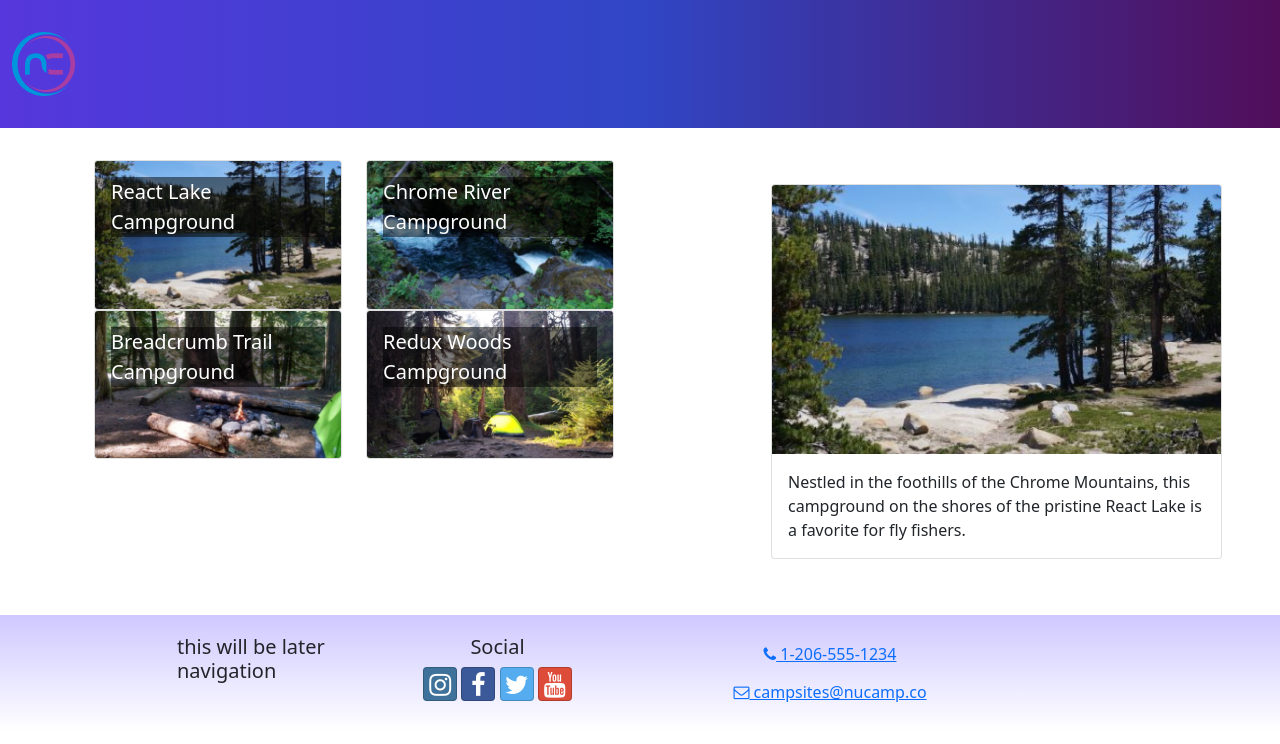
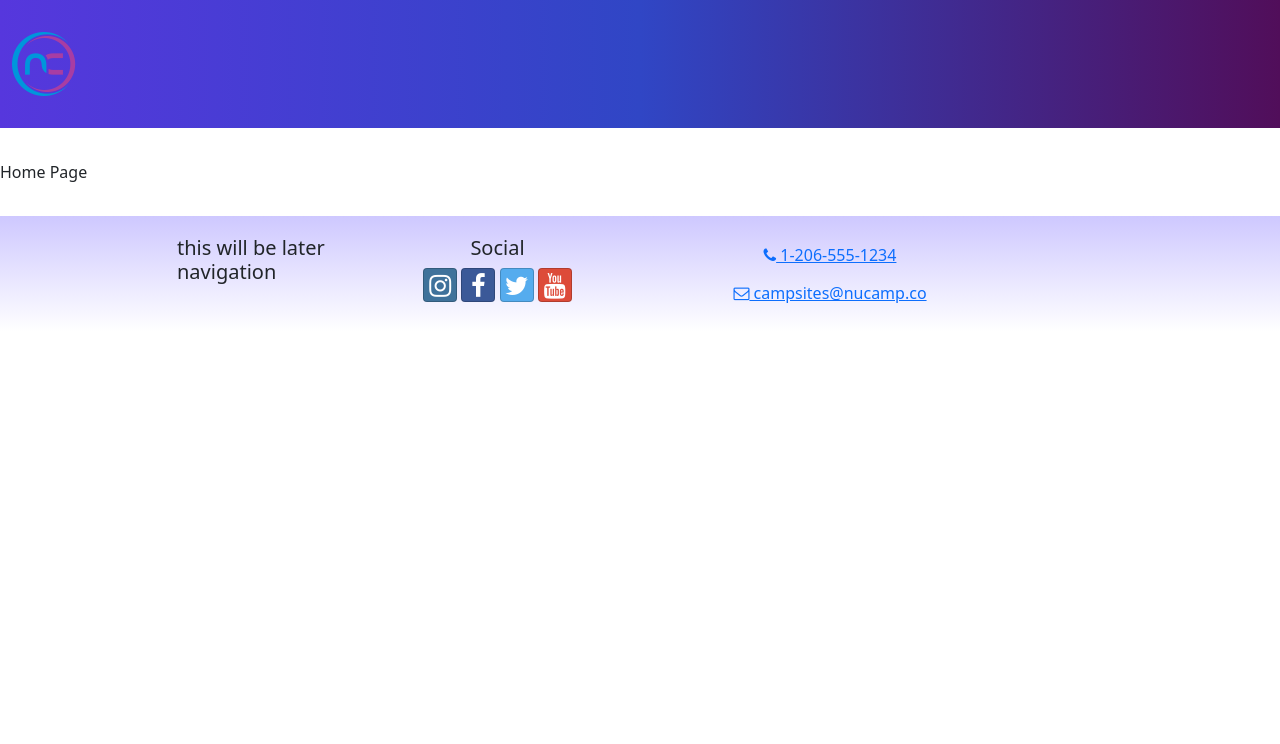
Before and after one commit to PntraNegra/nucampsite-updated, a React (Create React App) app: page / in a window 1280 px wide. Shown: the top 744 px of the page. Built offline with nearby package versions, Linux system fonts and the light colour scheme.

Commit message:
React Router setup

```diff
--- a/src/App.js
+++ b/src/App.js
@@ -1,6 +1,8 @@
 import React from 'react';
-import CampsiteLists from './features/campsites/CampsitesList';
-
+import { Routes, Route } from 'react-router-dom';
+// Pages
+import HomePage from './pages/HomePage';
+import ContactPage from './pages/ContactPage';
 import Header from './components/Header';
 import Footer from './components/Footer';
 import CampsiteDirectoryPage from './pages/CampsitesDirectoryPage';
@@ -10,7 +12,11 @@
   return (
     <div className="App">
       <Header />
-      <CampsiteDirectoryPage />
+      <Routes>
+        <Route path='/' element={<HomePage />} />
+        <Route path='contact' element={<ContactPage />} />
+        <Route path='directory' element={<CampsiteDirectoryPage />} />
+      </Routes>
       <Footer />
     </div>
   );
--- a/src/index.js
+++ b/src/index.js
@@ -1,5 +1,6 @@
 import React from 'react';
 import { createRoot } from 'react-dom/client';
+import { BrowserRouter } from 'react-router-dom';
 import { Provider } from 'react-redux';
 import { store } from './app/store';
 import App from './App';
@@ -17,7 +18,9 @@
 root.render(
   <React.StrictMode>
     <Provider store={store}>
-      <App />
+      <BrowserRouter>
+        <App />
+      </BrowserRouter>
     </Provider>
   </React.StrictMode>
 );
--- /dev/null
+++ b/src/pages/ContactPage.js
@@ -0,0 +1,9 @@
+const ContactPage = () => {
+    return (
+        <div>
+            Contact Page
+        </div>
+    );
+};
+
+export default ContactPage;
--- /dev/null
+++ b/src/pages/HomePage.js
@@ -0,0 +1,9 @@
+const HomePage = () => {
+    return (
+        <div>
+            Home Page
+        </div>
+    );
+};
+
+export default HomePage;
```
